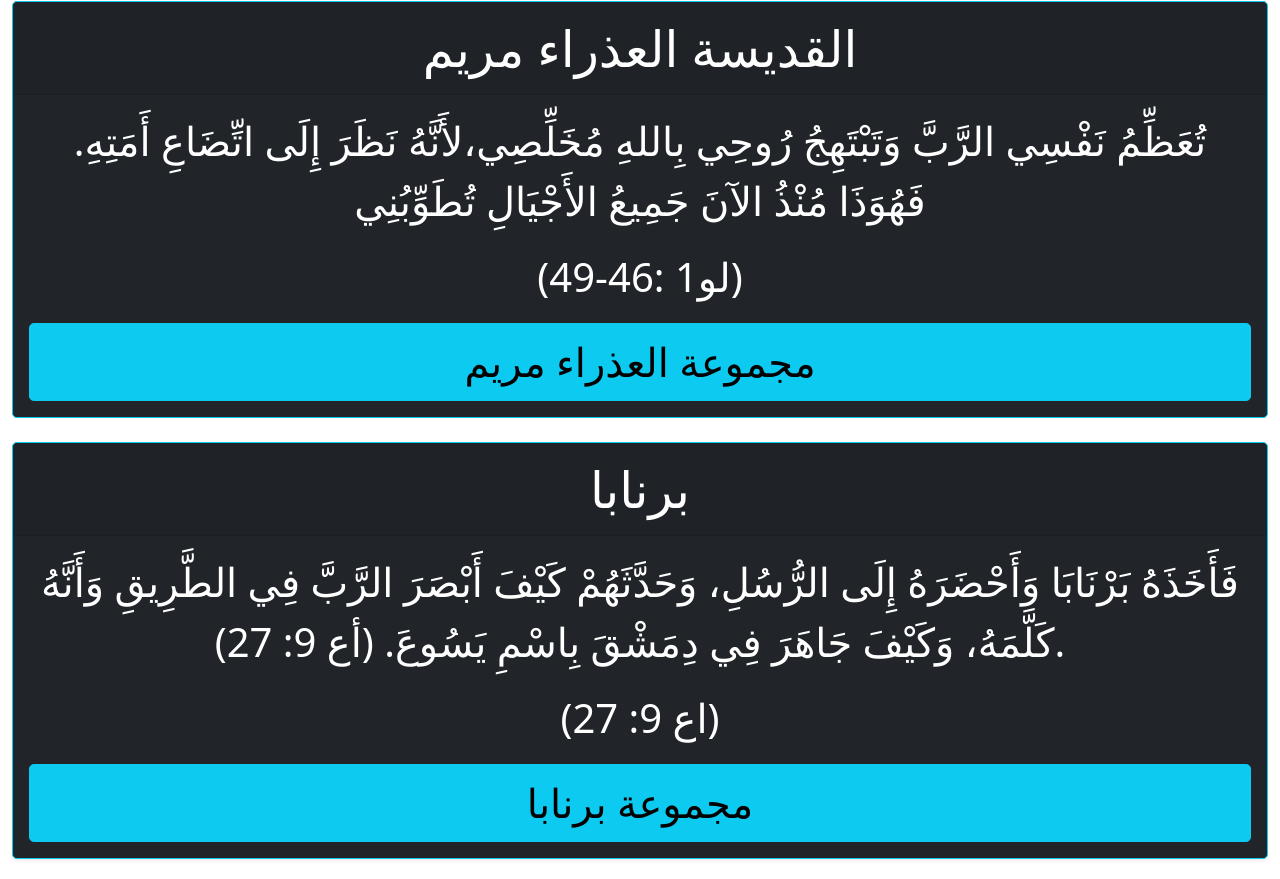
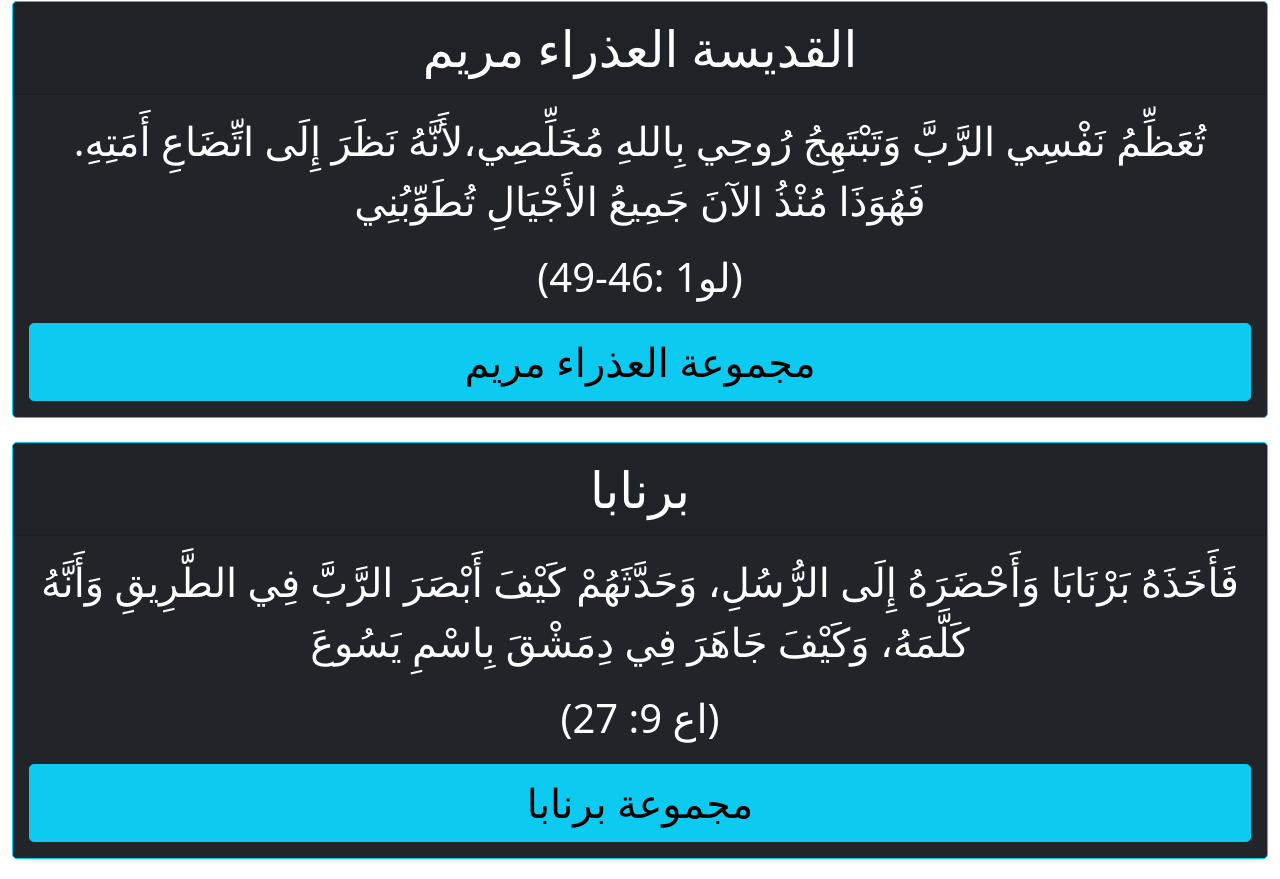
Before and after one commit to AvaEbraamFamily/avaebraam.eg, a plain HTML site: page index3.html in a window 1280 px wide. Shown: the part 1346-2225 px from the top of the page. Drawn offline with nearby package versions, Linux system fonts and the light colour scheme; a web font is replaced by a local one.

Commit message:
Update index3.html

```diff
--- a/index3.html
+++ b/index3.html
@@ -102,7 +102,7 @@
             <div class="card-body">
 
              <p>
-                فَأَخَذَهُ بَرْنَابَا وَأَحْضَرَهُ إِلَى الرُّسُلِ، وَحَدَّثَهُمْ كَيْفَ أَبْصَرَ الرَّبَّ فِي الطَّرِيقِ وَأَنَّهُ كَلَّمَهُ، وَكَيْفَ جَاهَرَ فِي دِمَشْقَ بِاسْمِ يَسُوعَ. (أع 9: 27).
+               فَأَخَذَهُ بَرْنَابَا وَأَحْضَرَهُ إِلَى الرُّسُلِ، وَحَدَّثَهُمْ كَيْفَ أَبْصَرَ الرَّبَّ فِي الطَّرِيقِ وَأَنَّهُ كَلَّمَهُ، وَكَيْفَ جَاهَرَ فِي دِمَشْقَ بِاسْمِ يَسُوعَ
              </p>
 <p>(اع 9: 27)</p>
              <a href="indexberna.html">
```
